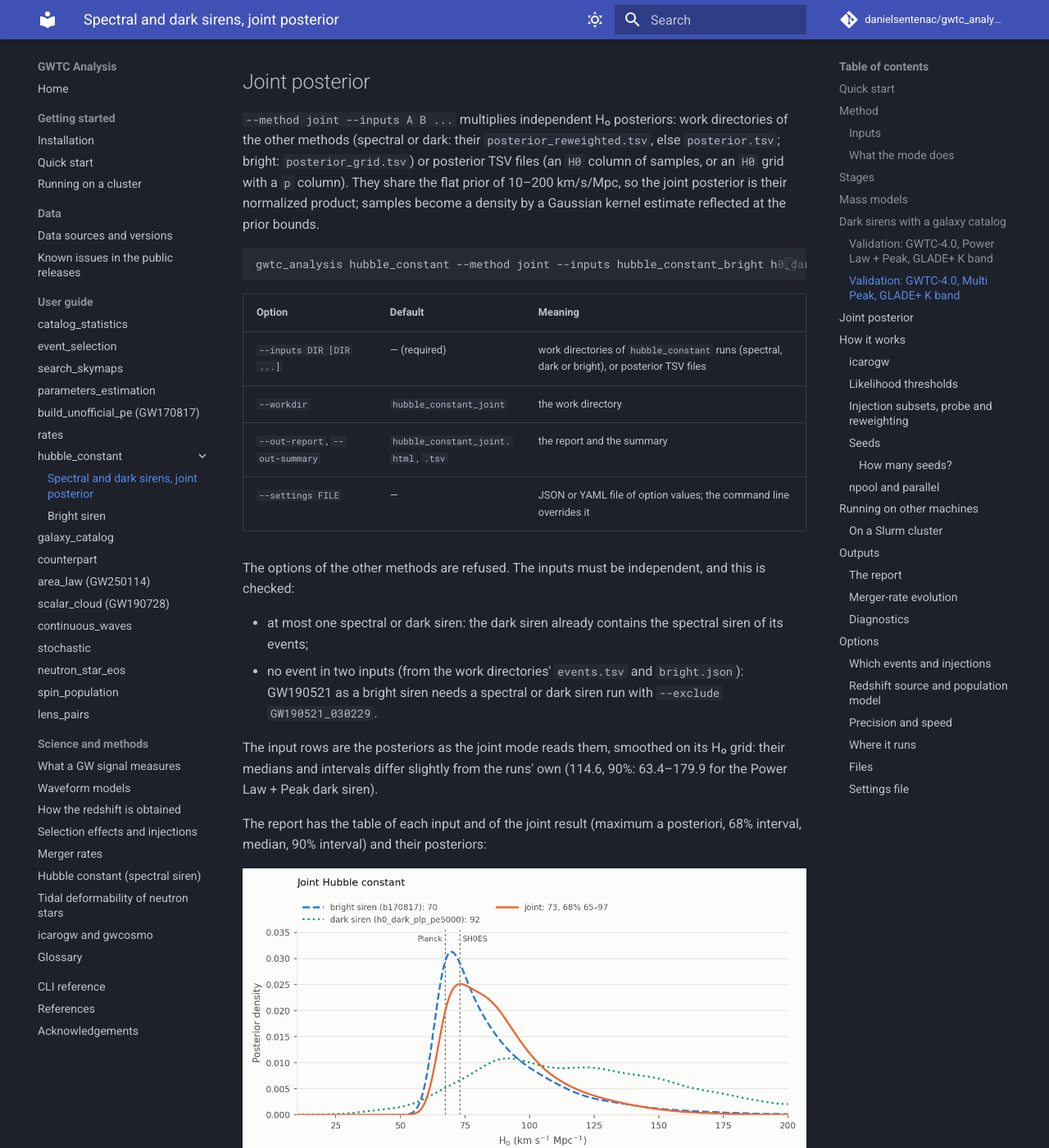
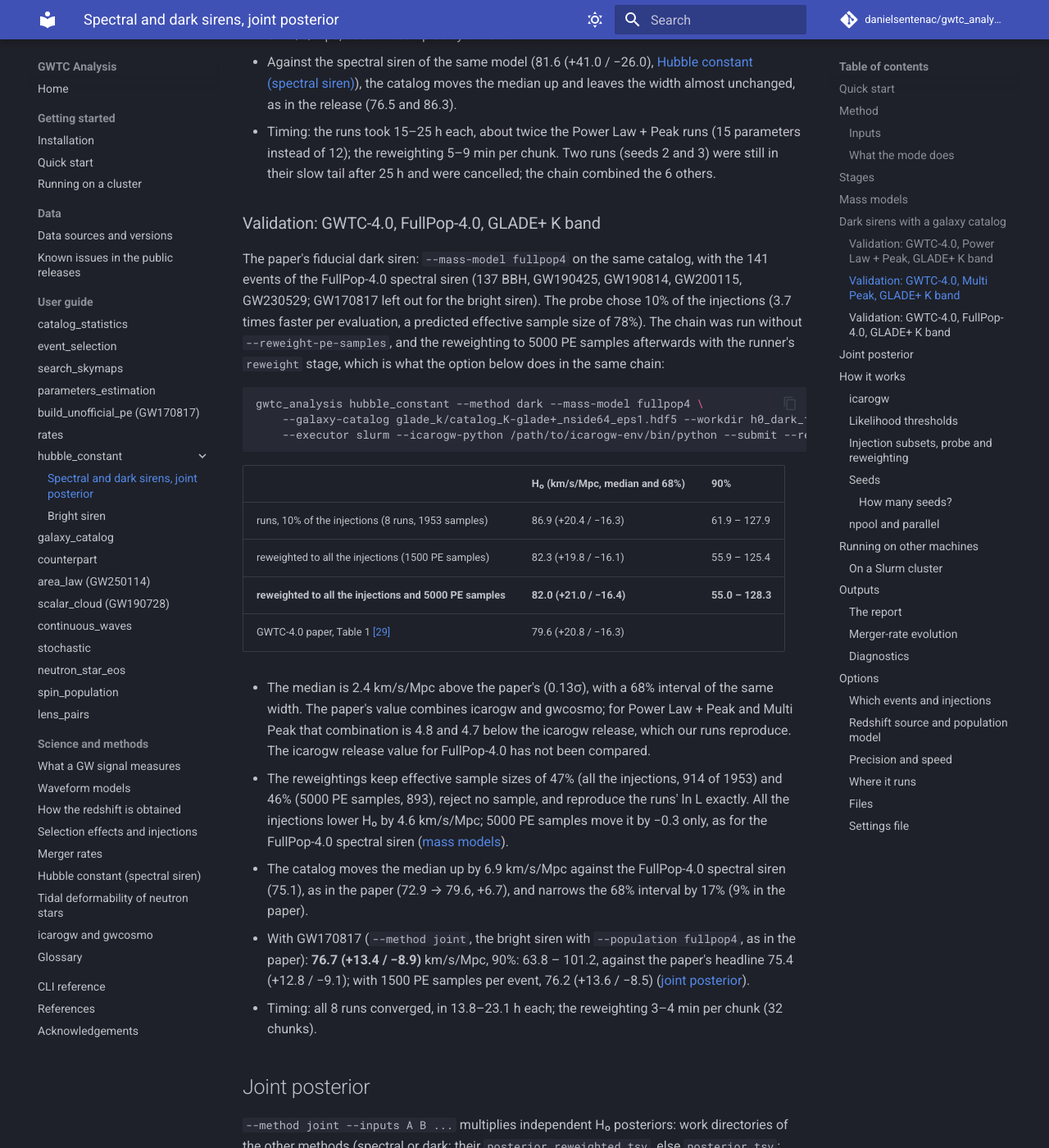
Before and after one commit to danielsentenac/gwtc_analysis, an MkDocs documentation site: the page built from docs/modes/hubble-constant.md, in a window 1280 px wide and 1400 px high, scrolled down 12060 px. Shown: the whole window at 82% size. Built offline with MkDocs 1.6.1 and Material for MkDocs 9.7.7, drawn with Linux system fonts in a browser that asks for light colours; comment, search, counter and statistics services are not loaded; some of the changed text lies outside the part shown.

Commit message:
docs: FullPop-4.0 dark siren with GLADE+ K band (82.0 against 79.6) and its joint with GW170817 (76.7 against the paper's headline 75.4)
Co-Authored-By: Claude Opus 5.5 <noreply@anthropic.com>

````diff
--- a/docs/modes/hubble-constant.md
+++ b/docs/modes/hubble-constant.md
@@ -29,7 +29,9 @@ The defaults reproduce the GWTC-4.0 cosmology paper [\[29\]](../references.md#re
 114.6 (+41.5 / −33.8) against 115.4 (+40.1 / −33.8), with 5000 PE samples per event ([validation](#validation-gwtc-40-power-law-peak-glade-k-band));
 with Multi Peak, 86.8 (+39.8 / −26.1) against 86.3 (+41.3 / −26.3) ([validation](#validation-gwtc-40-multi-peak-glade-k-band)).
 With FullPop-4.0, the paper's fiducial model (141 events, every compact binary), the spectral siren gives 75.1 (+25.8 / −19.2) against the
-published 72.9 (+21.9 / −18.8) ([mass models](#mass-models)).
+published 72.9 (+21.9 / −18.8) ([mass models](#mass-models)), the dark siren 82.0 (+21.0 / −16.4) against 79.6 (+20.8 / −16.3),
+and the dark siren with GW170817, the paper's headline, 76.7 (+13.4 / −8.9) against 75.4 (+12.8 / −9.1)
+([validation](#validation-gwtc-40-fullpop-40-glade-k-band)).
 
 ## Quick start
 
@@ -210,6 +212,8 @@ histogram between 7 and 100 M☉ (the fits are scale-free). Details in
 | Dark siren + GW170817 | 82.5 (+22.6 / −14.2) | 75.4 (+16.6 / −10.0) | **75.4 (+12.8 / −9.1)**, the paper's headline |
 | gwtc_analysis, spectral siren | 107.6 (+45.6 / −35.2) | 81.6 (+41.0 / −26.0) | 75.1 (+25.8 / −19.2) |
 | gwtc_analysis, spectral siren + GW170817 | 80.2 (+22.5 / −12.1) | 75.4 (+17.5 / −9.1) | 74.1 (+13.4 / −8.0) |
+| gwtc_analysis, dark siren, GLADE+ K band | 114.6 (+41.5 / −33.8) | 86.8 (+39.8 / −26.1) | 82.0 (+21.0 / −16.4) |
+| gwtc_analysis, dark siren + GW170817 | 83.5 (+22.4 / −13.5) | 76.7 (+17.8 / −9.6) | 76.7 (+13.4 / −8.9) |
 
 FullPop-4.0 run: the 141 events of the paper (137 BBH, GW190425, GW190814, GW200115, GW230529; GW170817 kept for
 the bright siren), the priors of Table 5, nested sampling with 100 live points, 50% of the injections and 1500 PE
@@ -357,6 +361,40 @@ The same chain with `--mass-model mltp`, on the same catalog, events and injecti
   reweighting 5–9 min per chunk. Two runs (seeds 2 and 3) were still in their slow tail after 25 h and were
   cancelled; the chain combined the 6 others.
 
+### Validation: GWTC-4.0, FullPop-4.0, GLADE+ K band
+
+The paper's fiducial dark siren: `--mass-model fullpop4` on the same catalog, with the 141 events of the
+FullPop-4.0 spectral siren (137 BBH, GW190425, GW190814, GW200115, GW230529; GW170817 left out for the bright
+siren). The probe chose 10% of the injections (3.7 times faster per evaluation, a predicted effective sample size
+of 78%). The chain was run without `--reweight-pe-samples`, and the reweighting to 5000 PE samples afterwards with
+the runner's `reweight` stage, which is what the option below does in the same chain:
+
+```bash
+gwtc_analysis hubble_constant --method dark --mass-model fullpop4 \
+    --galaxy-catalog glade_k/catalog_K-glade+_nside64_eps1.hdf5 --workdir h0_dark_fullpop4 \
+    --executor slurm --icarogw-python /path/to/icarogw-env/bin/python --submit --reweight-pe-samples 5000
+```
+
+| | H₀ (km/s/Mpc, median and 68%) | 90% |
+|---|---|---|
+| runs, 10% of the injections (8 runs, 1953 samples) | 86.9 (+20.4 / −16.3) | 61.9 – 127.9 |
+| reweighted to all the injections (1500 PE samples) | 82.3 (+19.8 / −16.1) | 55.9 – 125.4 |
+| **reweighted to all the injections and 5000 PE samples** | **82.0 (+21.0 / −16.4)** | **55.0 – 128.3** |
+| GWTC-4.0 paper, Table 1 [\[29\]](../references.md#ref-29) | 79.6 (+20.8 / −16.3) | |
+
+- The median is 2.4 km/s/Mpc above the paper's (0.13σ), with a 68% interval of the same width. The paper's value
+  combines icarogw and gwcosmo; for Power Law + Peak and Multi Peak that combination is 4.8 and 4.7 below the
+  icarogw release, which our runs reproduce. The icarogw release value for FullPop-4.0 has not been compared.
+- The reweightings keep effective sample sizes of 47% (all the injections, 914 of 1953) and 46% (5000 PE samples,
+  893), reject no sample, and reproduce the runs' ln L exactly. All the injections lower H₀ by 4.6 km/s/Mpc; 5000
+  PE samples move it by −0.3 only, as for the FullPop-4.0 spectral siren ([mass models](#mass-models)).
+- The catalog moves the median up by 6.9 km/s/Mpc against the FullPop-4.0 spectral siren (75.1), as in the paper
+  (72.9 → 79.6, +6.7), and narrows the 68% interval by 17% (9% in the paper).
+- With GW170817 (`--method joint`, the bright siren with `--population fullpop4`, as in the paper): **76.7
+  (+13.4 / −8.9)** km/s/Mpc, 90%: 63.8 – 101.2, against the paper's headline 75.4 (+12.8 / −9.1); with 1500 PE
+  samples per event, 76.2 (+13.6 / −8.5) ([joint posterior](#joint-posterior)).
+- Timing: all 8 runs converged, in 13.8–23.1 h each; the reweighting 3–4 min per chunk (32 chunks).
+
 ## Joint posterior
 
 `--method joint --inputs A B ...` multiplies independent H₀ posteriors: work directories of the other methods
@@ -410,6 +448,7 @@ with the dark siren. The paper's GW170817 uses the FullPop-4.0 population and a
 |---|---|---|---|
 | Power Law + Peak | 84.8 (+23.7 / −14.2) | 83.5 (+22.4 / −13.5) | 82.5 (+22.6 / −14.2) |
 | Multi Peak | 77.5 (+18.7 / −10.0) | 76.7 (+17.8 / −9.6) | 75.4 (+16.6 / −10.0) |
+| FullPop-4.0 (the paper's headline) | – | 76.7 (+13.4 / −8.9) | 75.4 (+12.8 / −9.1) |
 
 The remaining difference is that of GW170817 alone (78.5 against 77.8) carried through the product, plus that of
 the dark sirens (our Power Law + Peak and Multi Peak reproduce the release, which is 4.8 and 4.7 above the paper's
````
Also changed, not shown: CHANGELOG.md (+3 -0 lines), docs/modes/galaxy-catalog.md (+3 -1 lines), docs/science/spectral-siren.md (+2 -7 lines).
